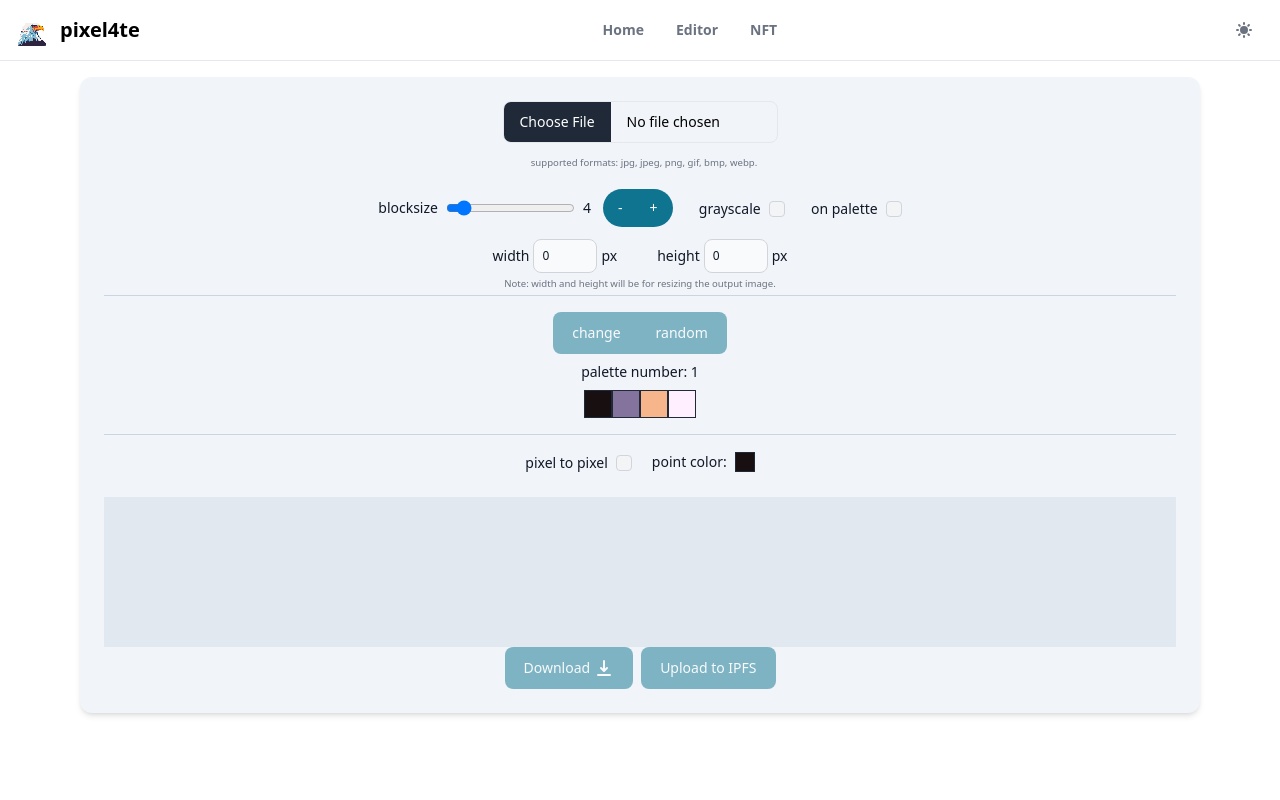
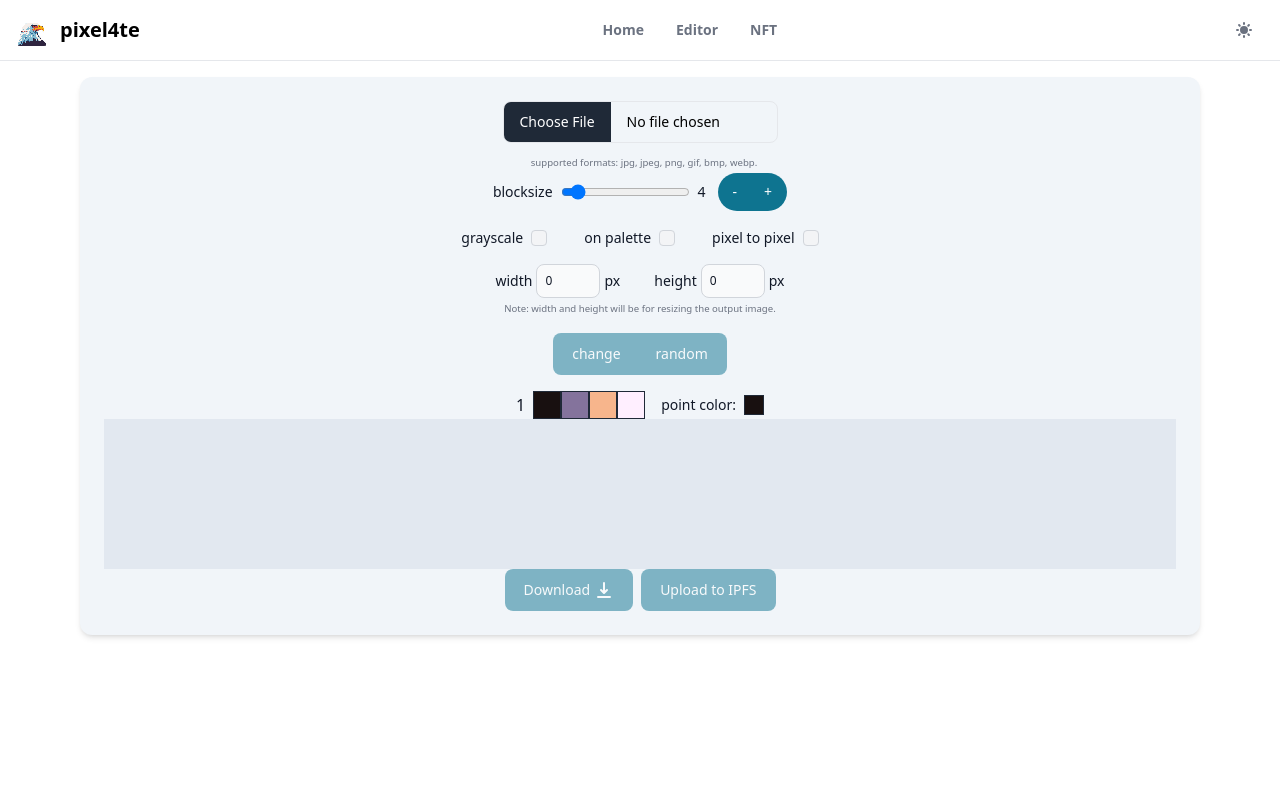
Before and after one commit to en0c-45/pixel4te, a Next.js app: page /editor in a window 1280 px wide. Shown: the top 800 px of the page. Built offline with nearby package versions, Linux system fonts and the light colour scheme.

Commit message:
fix: tooltip text

```diff
--- a/components/Editor/controls.tsx
+++ b/components/Editor/controls.tsx
@@ -23,8 +23,8 @@ export default function Controls() {
     handleOnPixelToPixel,
   } = useEditor();
   return (
-    <div className="w-full space-y-1 py-2">
-      <div className="mx-auto flex max-w-xl flex-wrap items-center justify-evenly space-y-3 py-2 dark:border-gray-700 sm:space-y-0">
+    <div className="mx-auto w-full space-y-4 sm:w-1/2 md:w-1/3">
+      <div className="mx-auto w-fit">
         <Label htmlFor="blocksize">
           <div className="flex items-center space-x-2">
             <p className="inline align-middle">
@@ -49,6 +49,8 @@ export default function Controls() {
             </Button.Group>
           </div>
         </Label>
+      </div>
+      <div className="flex justify-between">
         <Label htmlFor="grayscale">
           <p className="mr-2 inline align-middle">
             {textContent.app.editor.controls.grayscale.label}
@@ -69,9 +71,29 @@ export default function Controls() {
             id="on-palette"
           />
         </Label>
+        <Label htmlFor="pixel-to-pixel">
+          <Tooltip
+            content={
+              <div className="w-32">
+                <p className="text-center text-[0.7rem]">
+                  {textContent.app.editor.controls.pixelToPixel.tooltip}
+                </p>
               </div>
-      <div className="mx-auto max-w-fit">
-        <div className="flex items-center justify-center space-x-10">
+            }
+          >
+            <p className="mr-2 inline align-middle">
+              {textContent.app.editor.controls.pixelToPixel.label}
+            </p>
+            <Checkbox
+              checked={onPixelToPixel}
+              onChange={handleOnPixelToPixel}
+              id="pixel-to-pixel"
+            />
+          </Tooltip>
+        </Label>
+      </div>
+      <div>
+        <div className="flex justify-evenly">
           <Label htmlFor="width">
             <div className="flex items-center space-x-1">
               <p>{textContent.app.editor.controls.sizes.label.width}</p>
@@ -118,7 +140,7 @@ export default function Controls() {
           {textContent.app.editor.controls.sizes.note}
         </p>
       </div>
-      <div className="mt-3 flex flex-col items-center space-y-2 border-t border-slate-300 py-4 dark:border-gray-700">
+      <div className="mx-auto w-fit">
         <Button.Group>
           <Button
             onClick={() => handleChangeCurrentPalette("normal")}
@@ -133,11 +155,12 @@ export default function Controls() {
             {textContent.app.editor.controls.palette.buttons.random.label}
           </Button>
         </Button.Group>
-        <div className="flex w-full flex-col items-center space-y-2 border-b border-slate-300 pb-4 dark:border-gray-700">
-          <p className="text-sm font-medium text-gray-900 dark:text-gray-300">
-            {textContent.app.editor.controls.palette.label} {currentPalette + 1}
+      </div>
+      <div className="flex items-center justify-center">
+        <p className="mr-2 align-middle font-medium text-gray-900 dark:text-gray-300">
+          {currentPalette + 1}
         </p>
-          <div className="flex items-center">
+        <div className="flex w-24 flex-wrap sm:w-32">
           {selectedPalette.map((palette, i) => (
             <div
               key={i}
@@ -152,30 +175,8 @@ export default function Controls() {
             ></div>
           ))}
         </div>
-        </div>
-        <div className="flex items-center space-x-2 pt-2">
-          <Label htmlFor="pixel-to-pixel">
-            <Tooltip
-              content={
-                <div className="w-32">
-                  <p className="text-[0.7rem]">
-                    Check this if you want to draw pixel by pixel. Point color
-                    is chosen by clicking on the colors in the palette.
-                  </p>
-                </div>
-              }
-            >
-              <p className="mr-2 inline align-middle">
-                {textContent.app.editor.controls.pixelToPixel.label}
-              </p>
-              <Checkbox
-                checked={onPixelToPixel}
-                onChange={handleOnPixelToPixel}
-                id="pixel-to-pixel"
-              />
-            </Tooltip>
-          </Label>
-          <p className="pl-3 text-sm font-medium text-gray-900 dark:text-gray-300">
+        <div className="flex items-center">
+          <p className="mr-2 text-sm font-medium text-gray-900 dark:text-gray-300">
             point color:
           </p>
           <div
--- a/constants.ts
+++ b/constants.ts
@@ -139,6 +139,8 @@ export const textContent = {
         },
         pixelToPixel: {
           label: "pixel to pixel",
+          tooltip:
+            "Draw pixel by pixel. Click on the color palette to change the color of the point. Press ctrl + move the mouse over the image to draw consecutive points.",
         },
       },
       actions: {
```
Lines whose indentation alone changed are shown as unchanged.
